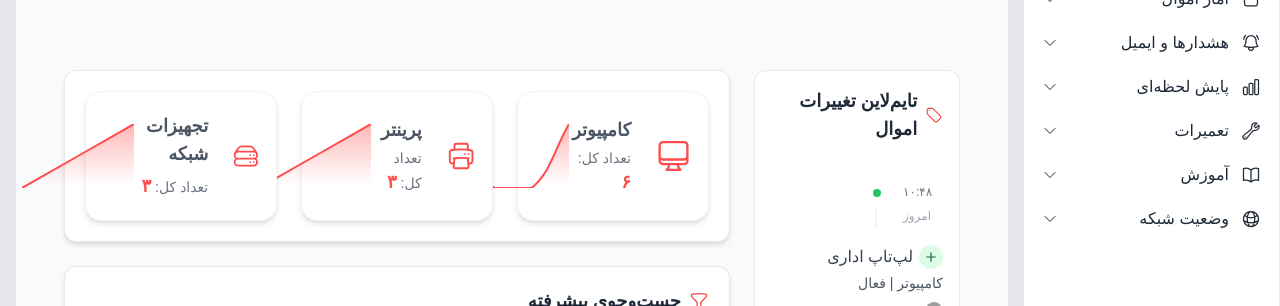
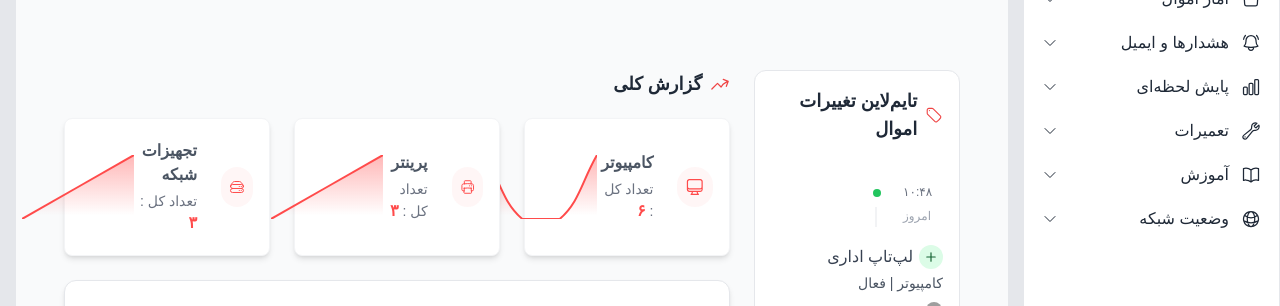
Before and after one commit to matindadkhah/itpro, a React (Vite) app: page /property/report in a window 1280 px wide. Shown: the part 134-440 px from the top of the page. Built offline with nearby package versions, Linux system fonts and the light colour scheme; grey boxes are pictures that could not be loaded; a web font is replaced by a local one.

Commit message:
amval updated

```diff
--- a/src/App.css
+++ b/src/App.css
@@ -3,3 +3,7 @@ body{
     direction: rtl;
      font-family: 'Shabnam', sans-serif;
 }
+
+.rmdp-container {
+    display: block  !important;
+}
--- a/src/components/CustomSearch/CustomSearch.jsx
+++ b/src/components/CustomSearch/CustomSearch.jsx
@@ -141,8 +141,9 @@ export default function CustomSearch({ data = [], searchFields = [], onSearch })
 
             {/* تاریخ */}
             {field.type === "date" && (
-              <div className="relative">
+              <div className="relative" >
                 <DatePicker
+                inputMode="block"
                   value={filters[field.key]?.persian || ""}
                   onChange={(date) => {
                     if (!date) {
@@ -161,7 +162,8 @@ export default function CustomSearch({ data = [], searchFields = [], onSearch })
                   format="YYYY/MM/DD"
                   calendarPosition="bottom-right"
                   portal
-                  inputClass="border p-2 h-10 rounded-lg w-full focus:ring-2 focus:ring-red-400 focus:outline-none text-sm pr-9"
+                  inputClass="w-full border border-gray-300 rounded-lg px-3 py-2 text-sm pr-9 focus:ring-2 focus:ring-red-400 focus:outline-none block"
+
                 />
                 <CalendarIcon className="w-4 h-4 text-gray-400 absolute right-3 top-1/2 -translate-y-1/2 pointer-events-none" />
               </div>
--- a/src/components/CustomTable/CustomTable.jsx
+++ b/src/components/CustomTable/CustomTable.jsx
@@ -82,11 +82,13 @@ const CustomTable = ({
                 key={row.id || rowIndex}
                 className="bg-white border-b hover:bg-red-50 transition"
               >
+
                 {columns.map((col) => (
                   <td
                     key={col.key}
                     className="px-6 py-4 whitespace-nowrap text-right"
                   >
+
                     {row[col.key]}
                   </td>
                 ))}
--- a/src/components/KPICard/KPICard.jsx
+++ b/src/components/KPICard/KPICard.jsx
@@ -14,6 +14,9 @@ import {
     ComputerDesktopIcon,
     PrinterIcon,
     ServerStackIcon,
+    ArrowTrendingUpIcon
+
+
 
 } from "@heroicons/react/24/outline";
 
@@ -25,9 +28,9 @@ const toPersianNumber = (num) =>
 
 // آیکون بر اساس نوع دارایی
 const typeIcons = {
-    "کامپیوتر": <ComputerDesktopIcon className="w-10 h-10 text-[#FF4B4B]" />,
-    "پرینتر": <PrinterIcon className="w-10 h-10 text-[#FF4B4B]" />,
-    "تجهیزات شبکه": <ServerStackIcon className="w-10 h-10 text-[#FF4B4B]" />,
+    "کامپیوتر": <ComputerDesktopIcon className="w-10 h-10 text-[#FF4B4B] bg-[#FF4B4B]/5 rounded-full p-2" />,
+    "پرینتر": <PrinterIcon className="w-10 h-10 text-[#FF4B4B]  bg-[#FF4B4B]/5 rounded-full p-2" />,
+    "تجهیزات شبکه": <ServerStackIcon className="w-10 h-10 text-[#FF4B4B]  bg-[#FF4B4B]/5 rounded-full p-2" />,
 };
 
 export default function KPICard({ data }) {
@@ -45,7 +48,11 @@ export default function KPICard({ data }) {
     }, [data]);
 
     return (
-        <div className="grid grid-cols-1 md:grid-cols-3 gap-6 bg-white p-5 rounded-xl shadow-md border border-gray-200">
+        <div >
+            <h2 class="flex items-center gap-2 font-bold text-gray-800 mb-5 text-lg">
+                <ArrowTrendingUpIcon className="w-5 h-5 text-red-500" />
+                گزارش کلی</h2>
+            <div className="grid grid-cols-1 md:grid-cols-3 gap-6  rounded-xl">
                 {Object.entries(grouped).map(([type, { count, yearly }]) => {
                     const years = Object.keys(yearly).sort();
                     const chartData = {
@@ -75,17 +82,17 @@ export default function KPICard({ data }) {
 
                         <div
                             key={type}
-                        className="flex flex-col bg-[#FF4B4B]/5 md:flex-row items-center justify-between py-5 px-4 bg-white border border-gray-100 rounded-2xl shadow-md hover:shadow-xl transition-all"
+                            className="flex flex-col bg-[#FF4B4B]/5 md:flex-row items-center justify-between py-5 px-4 bg-white border border-gray-100 rounded-lg shadow-md hover:shadow-xl transition-all"
                         >
                             {/* بخش اطلاعات و آیکون */}
 
                             <div className="flex flex-col md:flex-row items-center gap-4 md:gap-6">
                                 {typeIcons[type]}
                                 <div>
-                                <h2 className="text-lg font-semibold text-gray-600">{type}</h2>
+                                    <h2 className="text-base font-semibold text-gray-600">{type}</h2>
                                     <p className="text-gray-500 mt-1 text-sm">
-                                    تعداد کل:{" "}
-                                    <span className="font-extrabold text-lg text-[#FF4B4B]">
+                                        تعداد کل : {" "}
+                                        <span className="font-extrabold text-base text-[#FF4B4B]">
                                             {toPersianNumber(count)}
                                         </span>
                                     </p>
@@ -114,5 +121,6 @@ export default function KPICard({ data }) {
                     );
                 })}
             </div>
+        </div>
     );
 }
```
Also changed, not shown: src/components/TimelineLogger/TimelineLogger.jsx (+19 -18 lines). Lines whose indentation alone changed are shown as unchanged.
